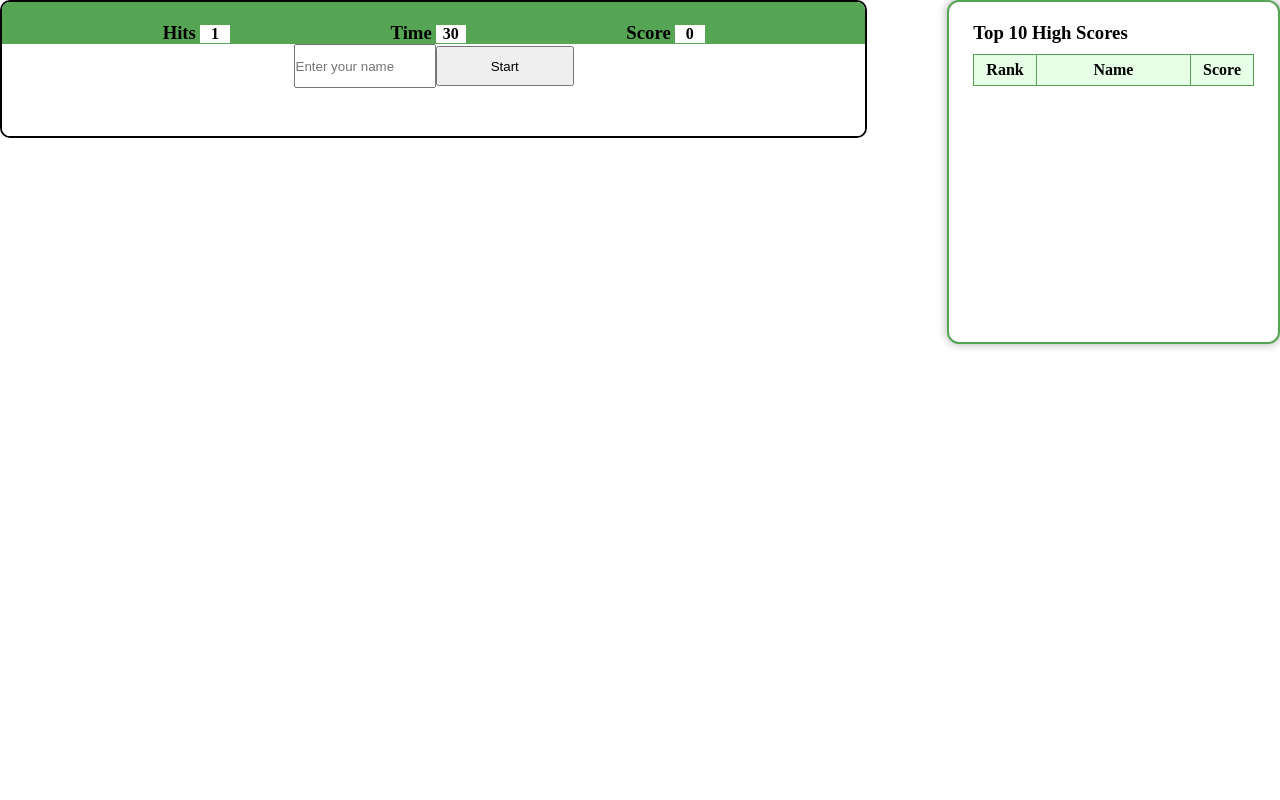
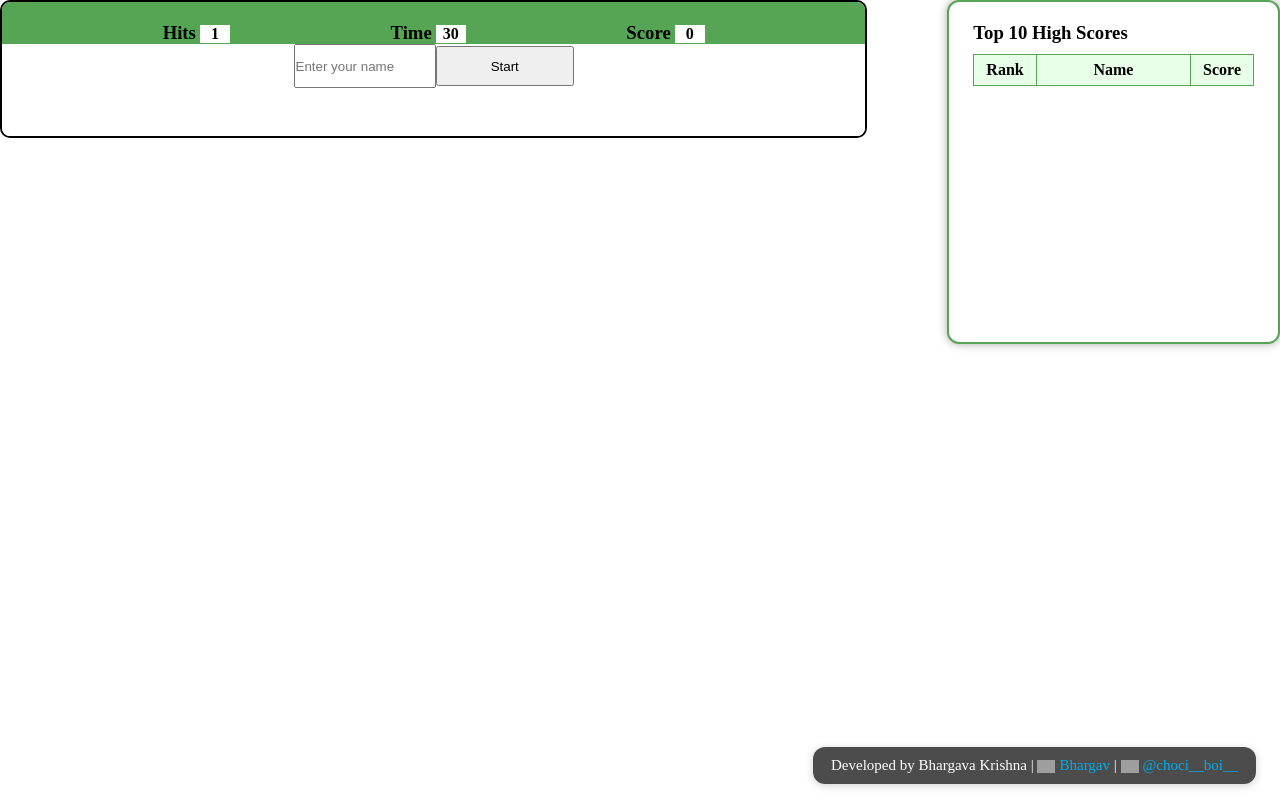
Before and after one commit to Choci1819/bubble-game, a website: page index.html in a window 1280 px wide. Drawn offline with Linux system fonts and the light colour scheme; no server answers; grey boxes are pictures that could not be loaded.

Commit message:
Add files via upload

```diff
--- a/index.html
+++ b/index.html
@@ -10,6 +10,7 @@
 </head>
 
 <body>
+
     <div class="game-layout" style="display: flex; align-items: flex-start; justify-content: center;">
         <div class="outer-box">
             <div class="navbar">
@@ -53,6 +54,17 @@
     </div>
     <audio id="pop-sound" src="pop.mp3" preload="auto"></audio>
     <script src="index.js"></script>
+
+    <div id="developer-info">
+      <span>Developed by Bhargava Krishna</span> |
+      <a href="https://www.linkedin.com/in/pathivada-bhargava-krishna-047470266/" target="_blank" title="LinkedIn">
+        <img src="https://cdn.jsdelivr.net/gh/simple-icons/simple-icons/icons/linkedin.svg" alt="LinkedIn"
+             style="width:18px;vertical-align:middle;margin-right:4px;">Bhargav
+      </a> |
+      <a href="https://www.instagram.com/choci__boi__/" target="_blank" title="Instagram">
+        <img src="https://cdn.jsdelivr.net/gh/simple-icons/simple-icons/icons/instagram.svg" alt="Instagram"
+             style="width:18px;vertical-align:middle;margin-right:4px;">@choci__boi__
+      </a>
+    </div>
 </body>
-
 </html>
--- a/index.js
+++ b/index.js
@@ -3,14 +3,6 @@ var scoreValue = 0;
 var hitsValue = 0;
 let playerName = "";
 let timeInterval = null;
-
-// Get random color for bubbles
-function getRandomColor() {
-    const colors = [
-        "#ff8a80", "#ffd180", "#a7ffeb", "#82b1ff", "#ea80fc", "#b9f6ca", "#ffff8d", "#ff9e80"
-    ];
-    return colors[Math.floor(Math.random() * colors.length)];
-}
 
 // Create bubbles
 const createBubble = () => {
@@ -86,12 +78,16 @@ const restartGame = () => {
             <input type="text" id="player-name" class="starting-text" placeholder="Enter your name" />
             <button class="starting-text" onclick="Startingfun()">Start</button>
         </div>
+        <table class="bubble-table" style="margin: 24px auto;">
+            <tbody id="bubble-table-body"></tbody>
+        </table>
     `;
     document.querySelector('.scoreValue').textContent = 0;
     document.querySelector('.timer').textContent = 30;
     timerValue = 30;
     scoreValue = 0;
     playerName = "";
+    displayHighScores();
 };
 
 // Start game after name entered
@@ -106,6 +102,7 @@ const Startingfun = () => {
     scoreValue = 0;
     document.querySelector('.scoreValue').textContent = scoreValue;
     document.querySelector('.timer').textContent = timerValue;
+    // Show the bubble table (don't replace .content, just fill the table)
     createBubble();
     hitsgenerate();
     setTimeing();
@@ -137,3 +134,11 @@ function displayHighScores() {
 
 // Show high scores on load
 window.onload = displayHighScores;
+
+// Helper for random bubble color
+function getRandomColor() {
+    const colors = [
+        "#ff8a80", "#ffd180", "#a7ffeb", "#82b1ff", "#ea80fc", "#b9f6ca", "#ffff8d", "#ff9e80"
+    ];
+    return colors[Math.floor(Math.random() * colors.length)];
+}
--- a/style.css
+++ b/style.css
@@ -102,25 +102,29 @@ p {
     height: 40px;
 }
 
-#developer-name {
+#developer-info {
   position: fixed;
-  bottom: 10px;
-  right: 10px;
-  font-size: 14px;
-  color: #ffffff;
-  background-color: rgba(0, 0, 0, 0.5);
-  padding: 6px 12px;
-  border-radius: 6px;
+  right: 24px;
+  bottom: 16px;
+  background: rgba(0,0,0,0.7);
+  color: #fff;
+  padding: 10px 18px;
+  border-radius: 12px;
+  font-size: 15px;
+  z-index: 1000;
+  box-shadow: 0 2px 8px rgba(0,0,0,0.18);
 }
-
-#developer-name a {
-  color: #ffffff;
-  margin: 0 6px;
-  font-size: 16px;
+#developer-info a {
+  color: #00acee;
+  text-decoration: none;
 }
-
-#developer-name a:hover {
-  color: #00acee; /* optional hover color */
+#developer-info a:hover {
+  text-decoration: underline;
+}
+#developer-info img {
+  vertical-align: middle;
+  margin-right: 4px;
+  width: 18px;
 }
 
 .bubble-color-1 { background: radial-gradient(circle at 30% 30%, #ff8a80 70%, #d32f2f 100%) !important; }
```
